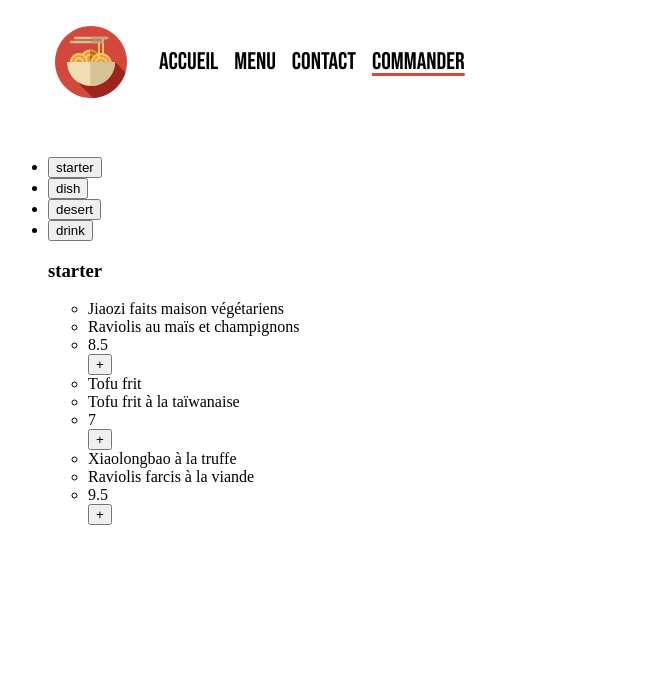
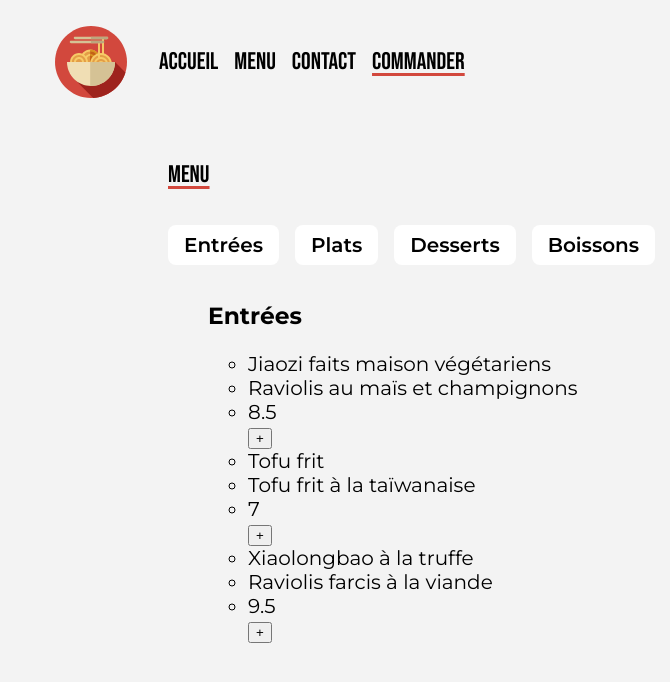
Before and after one commit to Luciekali/oc-yummy, a React (Vite) app: page /commander in a window 1280 px wide. Shown: the top 682 px of the page, without its empty margins (0-670 px from the left). Built offline with nearby package versions, Linux system fonts and the light colour scheme.

Commit message:
adding filterbar style but not interraction style yet

```diff
--- a/src/datas/menu.tsx
+++ b/src/datas/menu.tsx
@@ -2,7 +2,7 @@ export const menu = [
     {
         name: 'Jiaozi faits maison végétariens',
         id: '1ji',
-        category: 'starter',
+        category: 'Entrées',
         catId: '1hufdihk',
         description: 'Raviolis fourrés au maïs et champignons',
         shortDescription: 'Raviolis au maïs et champignons',
@@ -12,7 +12,7 @@ export const menu = [
     {
         name: 'Tofu frit',
         id: '2to',
-        category: 'starter',
+        category: 'Entrées',
         catId: '1hufdihk',
         description: 'Tofu frit à la taïwanaise',
         shortDescription: 'Tofu frit à la taïwanaise',
@@ -22,7 +22,7 @@ export const menu = [
     {
         name: 'Xiaolongbao à la truffe',
         id: '3xi',
-        category: 'starter',
+        category: 'Entrées',
         catId: '1hufdihk',
         description: 'Délicats raviolis farcis à la viande',
         shortDescription: 'Raviolis farcis à la viande',
@@ -32,7 +32,7 @@ export const menu = [
     {
         name: 'Biang biang mian végétariennes',
         id: '4bi',
-        category: 'dish',
+        category: 'Plats',
         catId: '2hufdihk',
         description: 'Épaisses nouilles faites à la main accompagnées d’un bouillon',
         shortDescription: 'Nouilles accompagnées d’un bouillon',
@@ -42,7 +42,7 @@ export const menu = [
     {
         name: 'Soupe de nouilles au boeuf',
         id: '5so',
-        category: 'dish',
+        category: 'Plats',
         catId: '2hufdihk',
         description: 'Nouilles faites maison dans un bouillon légèrement relevé',
         shortDescription: 'Nouilles au boeuf dans un bouillon',
@@ -52,7 +52,7 @@ export const menu = [
     {
         name: 'Nouilles froides au sésame',
         id: '6no',
-        category: 'dish',
+        category: 'Plats',
         catId: '2hufdihk',
         description: 'Nouilles froides au poulet, sauce au sésame,',
         shortDescription: 'Nouilles au poulet, sauce au sésame',
@@ -62,7 +62,7 @@ export const menu = [
     {
         name: 'Pudding au tofu',
         id: '7pu',
-        category: 'desert',
+        category: 'Desserts',
         catId: '3hufdihk',
         description: 'Tofu soyeux baignant dans un sirop au gingembre',
         shortDescription: 'Tofu dans un sirop au gingembre',
@@ -72,7 +72,7 @@ export const menu = [
     {
         name: 'Taïwan Beer',
         id: '8ta',
-        category: 'drink',
+        category: 'Boissons',
         catId: '4hufdihk',
         price: 5.00,
 
@@ -80,7 +80,7 @@ export const menu = [
     {
         name: 'Bubble tea à la mûre',
         id: '9bu',
-        category: 'drink',
+        category: 'Boissons',
         catId: '4hufdihk',
         price: 6.50,
 
@@ -88,7 +88,7 @@ export const menu = [
     {
         name: 'Thé Oolong',
         id: '10th',
-        category: 'desert',
+        category: 'Boissons',
         catId: '4hufdihk',
         price: 4.50,
 
--- a/src/pages/Click&collect/MenuSection/FilterBar.jsx
+++ b/src/pages/Click&collect/MenuSection/FilterBar.jsx
@@ -1,22 +1,26 @@
+import { useState } from 'react'
 import { menu } from '../../../datas/menu'
-
+import '../../../styles/pages/clickandcollect/menusection.scss'
 const categories = menu.reduce(
     (acc, menu) =>
         acc.includes(menu.category) ? acc : acc.concat(menu.category), [])
 
+
+
+
 function FilterBar({ setCat }) {
+const [activeCat, setActive] = useState(false)
 
     return (
-        <div>
-            <ul>
+            <ul className='filterbar'>
                 {categories.map((cat, index) => (
-                    <li key={`${cat}-${index}`}>
-                        <button value={cat} onClick={(e) => setCat(e.target.value)}>{cat}</button>
-                    </li>
+                    <li  key={`${cat}-${index}`}>
+                        <button  className='filterbar-btn' value={cat} activeCat={activeCat} onClick={(e, button) => {{{setCat(e.target.value)}}; {setActive(e.target === true)}; {
+activeCat === true? li.button.classList.add('active') : li.button.classList.remove('active')}}}>{cat}</button>
+                </li>
                 ))}
+
             </ul>
-        </div>
-    )
-}
+    )}
 
 export default FilterBar
--- a/src/pages/Click&collect/MenuSection/MenuSection.jsx
+++ b/src/pages/Click&collect/MenuSection/MenuSection.jsx
@@ -1,11 +1,12 @@
 import FilterBar from './FilterBar'
 import FoodWrapper from './FoodWrapper'
 import { useState } from "react";
-
+import '../../../styles/pages/clickandcollect/menusection.scss'
 function MenuSection() {
-    const [clickedCat, setCat] = useState('starter');
+    const [clickedCat, setCat] = useState('Entrées');
     return (
-        <div>
+        <div className='menu-section'>
+            <h2>Menu</h2>
             <FilterBar clickedCat={clickedCat} setCat={setCat} />
             <FoodWrapper clickedCat={clickedCat} setCat={setCat} />
         </div>
--- /dev/null
+++ b/src/styles/pages/clickandcollect/menusection.scss
@@ -0,0 +1,40 @@
+@import '../../styles.scss';
+
+.menu-section {
+    padding-left: 160px;
+.filterbar {
+    padding-left: 0px;
+    gap: 1rem;
+    display: flex;
+    cursor: pointer;
+
+
+    list-style-type: none;
+
+
+    .filterbar-btn{
+    border-radius: 0.5rem;
+    border: none;
+    font-family: $body-font;
+    font-weight: $body-highlight-font-weight;
+    font-size: $body-highlight-font-size;
+    background-color: $white;
+    padding: 8px 16px;
+    margin-bottom: 1rem;
+    cursor: pointer;
+&:hover {
+            outline: solid 2px $black;
+            transition: all 0.1s ease-in-out;
+        } }
+ .active{
+            outline: solid 3px $black;
+            color: $white;
+            border-radius: 0.53rem;
+            background-color: $black;
+            transition: all 0.3s ease-in-out;
+        }
+
+
+
+
+    }}
--- a/src/styles/styles.scss
+++ b/src/styles/styles.scss
@@ -26,3 +26,23 @@
  $body-highlight-line-height: 24px;
  $header-line-height: 54px;
  $title-line-height: 28px;
+
+ body {
+    background-color: $light-grey;
+    font-family: $body-font;
+    font-weight: $body-font-weight;
+    font-size: $body-font-size;
+    line-height: $body-line-height;
+    color: $black;
+}
+
+ h2 {
+    font-family: $title-font;
+    font-weight: $title-font-weight;
+    font-size: $title-font-size;
+    line-height: $title-line-height;
+    color: $black;
+    text-decoration: underline $red-highlight 0.1875rem;
+    text-underline-offset: 0.25rem;
+    margin-bottom: 36px;
+ }
```
